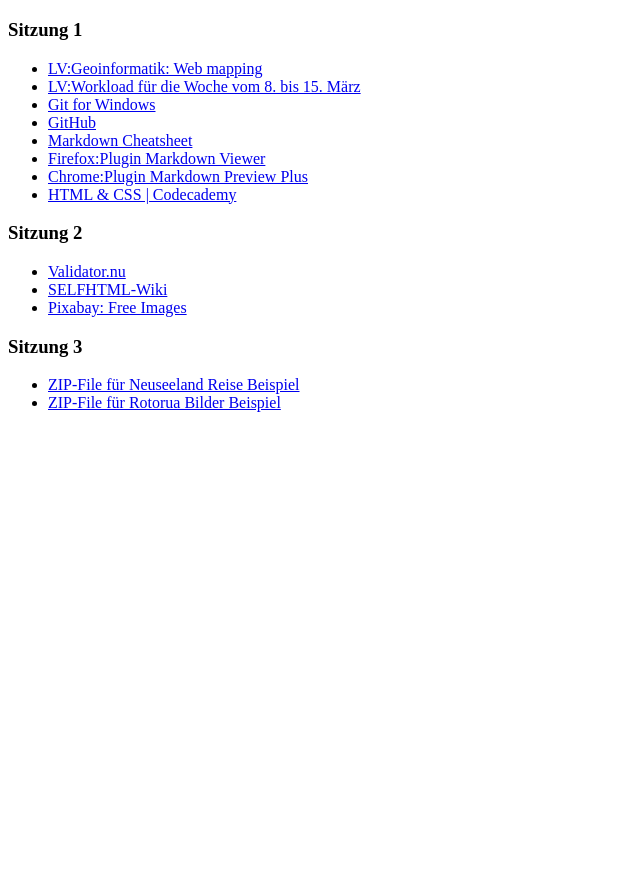
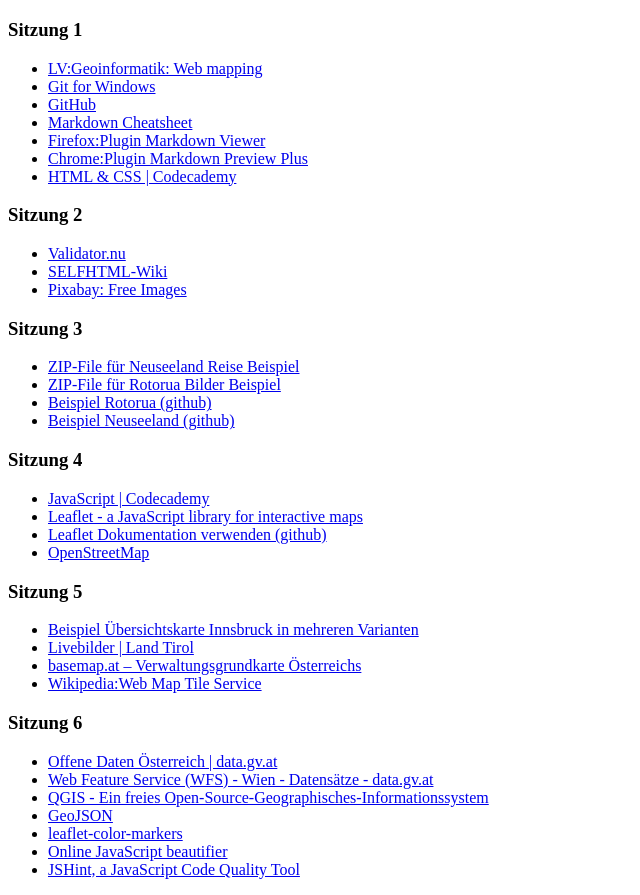
Before and after one commit to kiliaan1993/17s, a plain HTML site: page links.html in a window 1280 px wide. Shown: the part 61-956 px from the top of the page, without its empty margins (0-640 px from the left). Before the commit the page ends 800 px from the top, so only its background shows below. Drawn offline with Linux system fonts and the light colour scheme.

Commit message:
update links page

```diff
--- a/links.html
+++ b/links.html
@@ -6,7 +6,6 @@
 <h3>Sitzung 1</h3>
 <ul>
     <li><a href="https://github.com/webmapping/17s">LV:Geoinformatik: Web mapping</a></li>
-    <li><a href="https://github.com/webmapping/17s/blob/master/wl1.md">LV:Workload für die Woche vom 8. bis 15. März</a></li>
     <li><a href="https://git-for-windows.github.io/">Git for Windows</a></li>
     <li><a href="https://github.com/">GitHub</a></li>
     <li><a href="https://github.com/adam-p/markdown-here/wiki/Markdown-Cheatsheet">Markdown Cheatsheet</a></li>
@@ -27,4 +26,33 @@
 <ul>
     <li><a href="https://github.com/webmapping/17s/blob/master/ex1_nz.zip">ZIP-File für Neuseeland Reise Beispiel</a></li>
     <li><a href="https://github.com/webmapping/17s/blob/master/ex2_rotorua.zip">ZIP-File für Rotorua Bilder Beispiel</a></li>
+    <li><a href="https://github.com/webmapping/17s/tree/master/rotorua">Beispiel Rotorua (github)</a></li>
+    <li><a href="https://github.com/webmapping/17s/tree/master/nz">Beispiel Neuseeland (github)</a></li>
 </ul>
+
+<h3>Sitzung 4</h3>
+<ul>
+    <li><a href="https://www.codecademy.com/learn/javascript">JavaScript | Codecademy</a></li>
+    <li><a href="http://leafletjs.com/">Leaflet - a JavaScript library for interactive maps</a></li>
+    <li><a href="https://github.com/webmapping/17s/blob/master/leaflet_docs.md">Leaflet Dokumentation verwenden (github)</a></li>
+    <li><a href="https://www.openstreetmap.org">OpenStreetMap</a></li>
+</ul>
+
+<h3>Sitzung 5</h3>
+<ul>
+    <li><a href="https://github.com/webmapping/17s/tree/master/ibk">Beispiel Übersichtskarte Innsbruck in mehreren Varianten</a></li>
+    <li><a href="https://www.tirol.gv.at/umwelt/luft/messnetz-galerie-webcams/livebilder/">Livebilder | Land Tirol</a></li>
+    <li><a href="https://basemap.at/">basemap.at – Verwaltungsgrundkarte Österreichs</a></li>
+    <li><a href="https://en.wikipedia.org/wiki/Web_Map_Tile_Service">Wikipedia:Web Map Tile Service</a></li>
+</ul>
+
+<h3>Sitzung 6</h3>
+<ul>
+    <li><a href="https://www.data.gv.at/">Offene Daten Österreich | data.gv.at</a></li>
+    <li><a href="https://www.data.gv.at/katalog/dataset/45a55c97-2122-42a6-823d-f374f1a8bd48">Web Feature Service (WFS) - Wien - Datensätze - data.gv.at</a></li>
+    <li><a href="http://qgis.org/">QGIS - Ein freies Open-Source-Geographisches-Informationssystem</a></li>
+    <li><a href="http://geojson.org/">GeoJSON</a></li>
+    <li><a href="https://github.com/pointhi/leaflet-color-markers">leaflet-color-markers</a></li>
+    <li><a href="http://jsbeautifier.org/">Online JavaScript beautifier</a></li>
+    <li><a href="http://jshint.com/">JSHint, a JavaScript Code Quality Tool</a></li>
+</ul>
```
